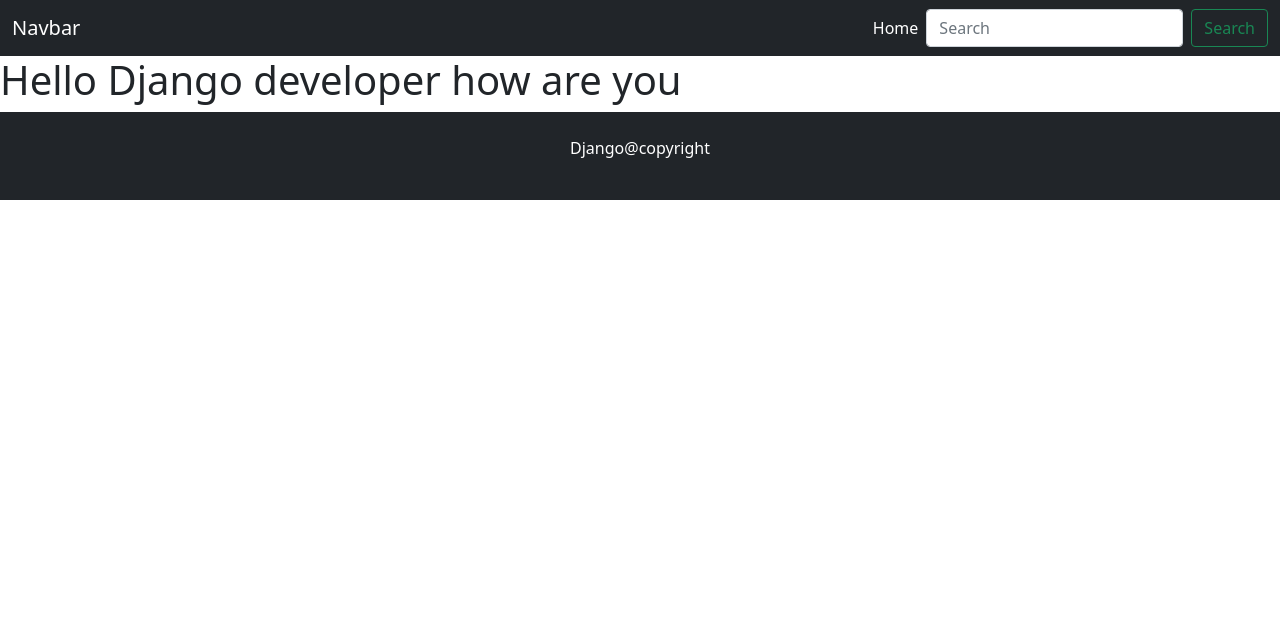
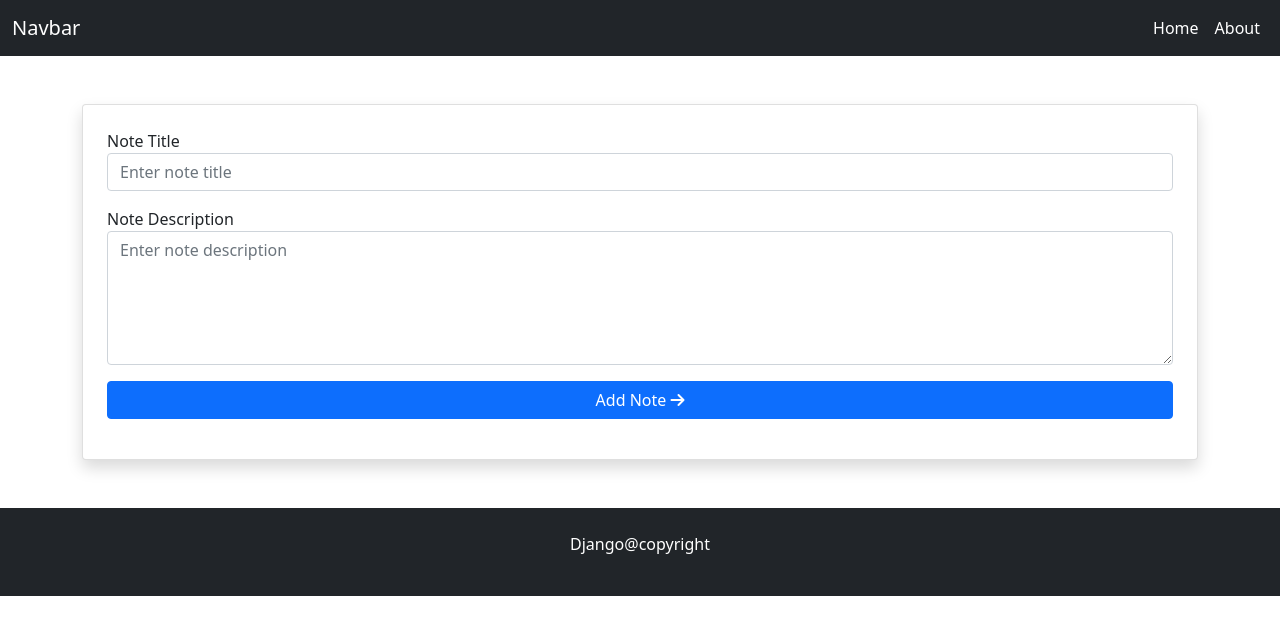
Before and after one commit to pverma2905/django-tutorial, a Django app: page / in a window 1280 px wide. Shown: the top 635 px of the page. Run offline with Django 5.2, Linux system fonts and the light colour scheme; some libraries are stand-ins or nearby versions.

Commit message:
second commit

```diff
--- a/app/templates/base.html
+++ b/app/templates/base.html
@@ -10,6 +10,7 @@
         {% endblock %}
     </title>
     <link rel="stylesheet" href="{%static 'css/style.css'%}">
+    <link rel="stylesheet" href="https://cdnjs.cloudflare.com/ajax/libs/font-awesome/6.7.2/css/all.min.css" integrity="sha512-Evv84Mr4kqVGRNSgIGL/F/aIDqQb7xQ2vcrdIwxfjThSH8CSR7PBEakCr51Ck+w+/U6swU2Im1vVX0SVk9ABhg==" crossorigin="anonymous" referrerpolicy="no-referrer" />
 </head>
 <body>
     {%include 'components/navbar.html' %}
--- a/app/templates/components/navbar.html
+++ b/app/templates/components/navbar.html
@@ -1,20 +1,20 @@
 <nav class="navbar navbar-expand-lg navbar-dark bg-dark">
   <div class="container-fluid">
-    <a class="navbar-brand" href="#">Navbar</a>
+    <a class="navbar-brand" href="{%url 'index' %}">Navbar</a>
     <button class="navbar-toggler" type="button" data-bs-toggle="collapse" data-bs-target="#navbarSupportedContent" aria-controls="navbarSupportedContent" aria-expanded="false" aria-label="Toggle navigation">
       <span class="navbar-toggler-icon"></span>
     </button>
     <div class="collapse navbar-collapse" id="navbarSupportedContent">
       <ul class="navbar-nav ms-auto mb-2 mb-lg-0">
         <li class="nav-item">
-          <a class="nav-link active" aria-current="page" href="#">Home</a>
+          <a class="nav-link active" aria-current="page" href="{%url 'index' %}">Home</a>
+        </li>
+        <li class="nav-item">
+          <a class="nav-link active" aria-current="page" href="{%url 'about' %}">About</a>
         </li>
 
       </ul>
-      <form class="d-flex">
-        <input class="form-control me-2" type="search" placeholder="Search" aria-label="Search">
-        <button class="btn btn-outline-success" type="submit">Search</button>
-      </form>
+
     </div>
   </div>
 </nav>
--- a/app/templates/index.html
+++ b/app/templates/index.html
@@ -1,10 +1,41 @@
-{% extends 'base.html'  %}
+{% extends 'base.html' %}
 
-{%  block title  %}
+{% block title %}
 Home Page
 {% endblock %}
 
 
 {% block content %}
-<h1>Hello Django developer how are you</h1>
-    {% endblock %}
+
+<div class="container py-5">
+    <form action="{% url 'save_data' %}" method="post" class="container mx-auto card p-4 shadow">
+
+        {% for message in messages %}
+        {% if message.tags == 'error' %}
+        <div class="mb-3 alert alert-danger">{{message}}</div>
+        {% else %}
+        <div class="mb-3 alert alert-success">{{message}}</div>
+        {% endif %}
+        {% endfor %}
+
+        {% csrf_token %}
+        <div class="mb-3">
+            <label for="title">Note Title</label>
+            <input type="text" name="title" id="title" class="form-control" placeholder="Enter note title">
+        </div>
+
+        <div class="mb-3">
+            <label for="title">Note Description</label>
+            <textarea name="description" rows="5" id="desc" class="form-control" placeholder="Enter note description"></textarea>
+        </div>
+
+        <div class="mb-3">
+            <button style="width: 100%;" class="btn btn-primary">Add Note <i
+                    class="fa-solid fa-arrow-right"></i></button>
+        </div>
+
+    </form>
+</div>
+
+
+{% endblock %}
--- a/app/urls.py
+++ b/app/urls.py
@@ -1,7 +1,9 @@
-from app.views import homeSomthing, aboutSomthing
+from .views import indexView, aboutView,saveDataView
 from django.urls import path
 
 urlpatterns = [
-    path("", homeSomthing, name="home"),
-    path("about/", aboutSomthing, name="about"),
+    path("", indexView, name="index"),
+    path("about/", aboutView, name="about"),
+    path("save-data/", saveDataView, name="save_data"),
+
 ]
--- a/app/views.py
+++ b/app/views.py
@@ -1,8 +1,21 @@
-from django.shortcuts import render
+from django.shortcuts import render, redirect
 from django.http import HttpResponse
+from django.contrib import messages
 # Create your views here.
-def homeSomthing(request):
-    # return HttpResponse("My Home Page")
-    return render(request, "index.html")
-def aboutSomthing(request):
-    return HttpResponse("My About Page")
+def indexView(req):
+    return render(req,"index.html")
+
+def aboutView(req):
+    return render(req,"about.html")
+
+def saveDataView(req):
+    print(req.POST)
+    title = req.POST.get("title")
+    description = req.POST.get("description")
+
+    if not title or not description:
+        messages.error(req, "Fill All Details")
+        return redirect("/")
+    else:
+        messages.success(req,"Detail saved")
+        return redirect("/")
```
Also changed, not shown: app/templates/about.html (added, +9 -0 lines), db.sqlite3.
